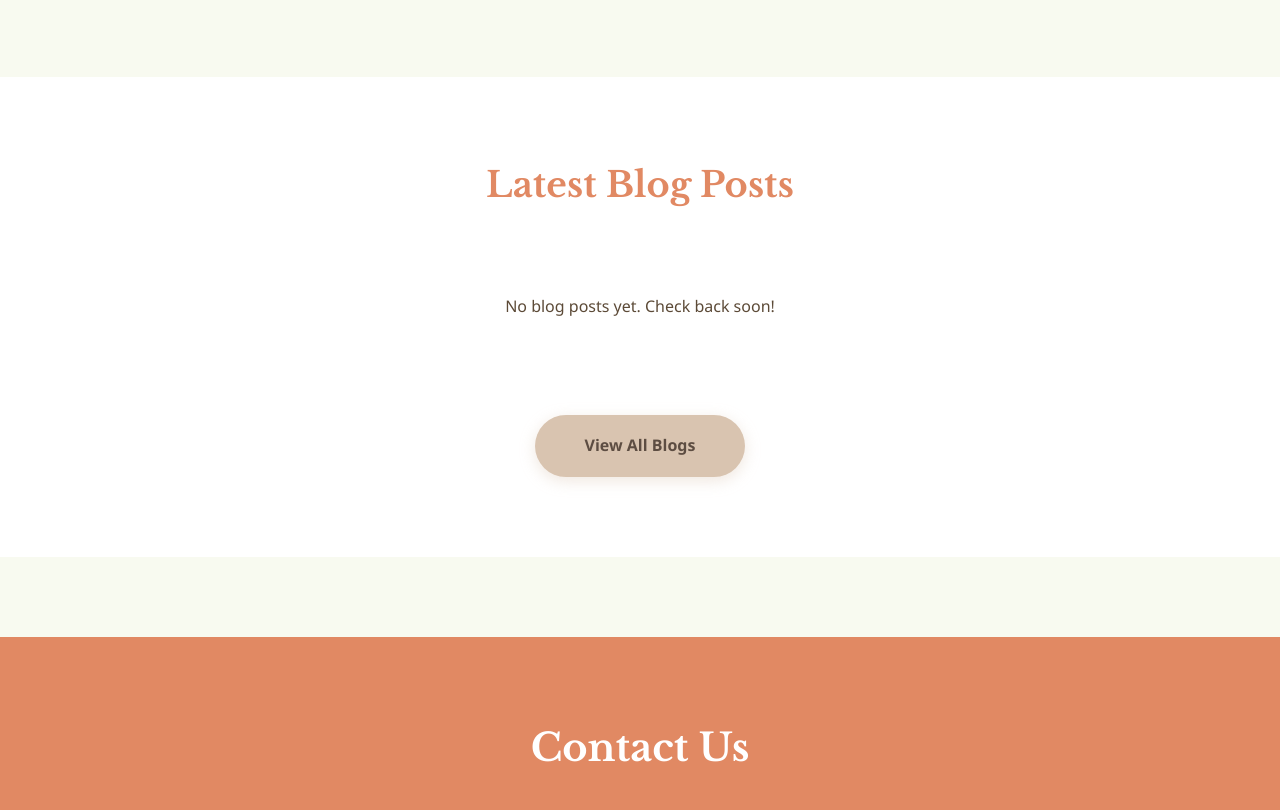
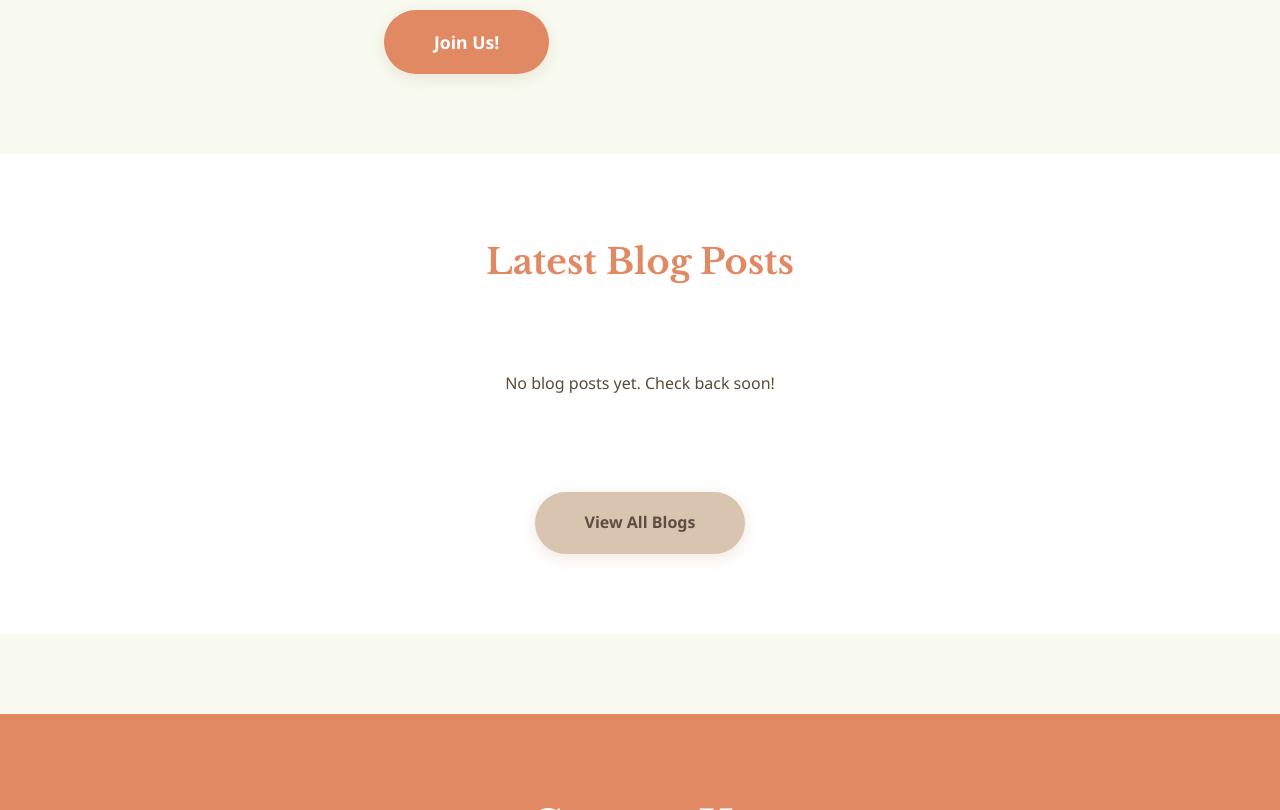
Before and after one commit to Vib1ing/onevoice, a plain HTML site: page frontend/index.html in a window 1280 px wide. Shown: the part 1170-1980 px from the top of the page. Drawn offline with nearby package versions, Linux system fonts and the light colour scheme; no server answers; a web font is replaced by a local one.

Commit message:
added a join us button below the Our Mission area

```diff
--- a/frontend/index.html
+++ b/frontend/index.html
@@ -63,6 +63,11 @@
                         <li>Increase representation in advanced STEM fields and build long-term communities so students
                             can stay, learn, and succeed.</li>
                     </ul>
+                    <div class="join-cta" style="margin-top: 2rem;">
+                        <a href="https://forms.gle/bs3fwBarKzYPFtqh8" target="_blank" class="btn-primary"
+                            style="background-color: #E18963; color: #FFFFFF; font-weight: 700; font-size: 1.1rem;">Join
+                            Us!</a>
+                    </div>
                 </div>
             </div>
         </div>
```
